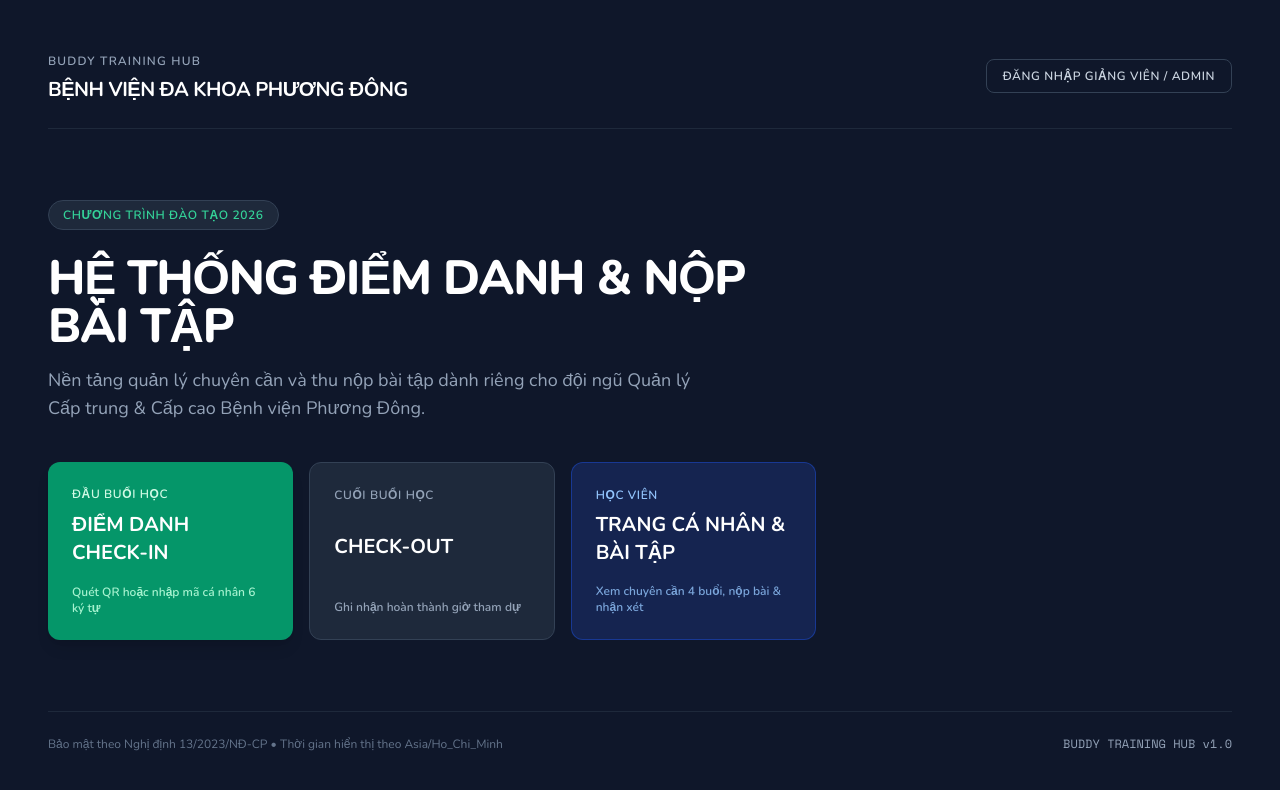
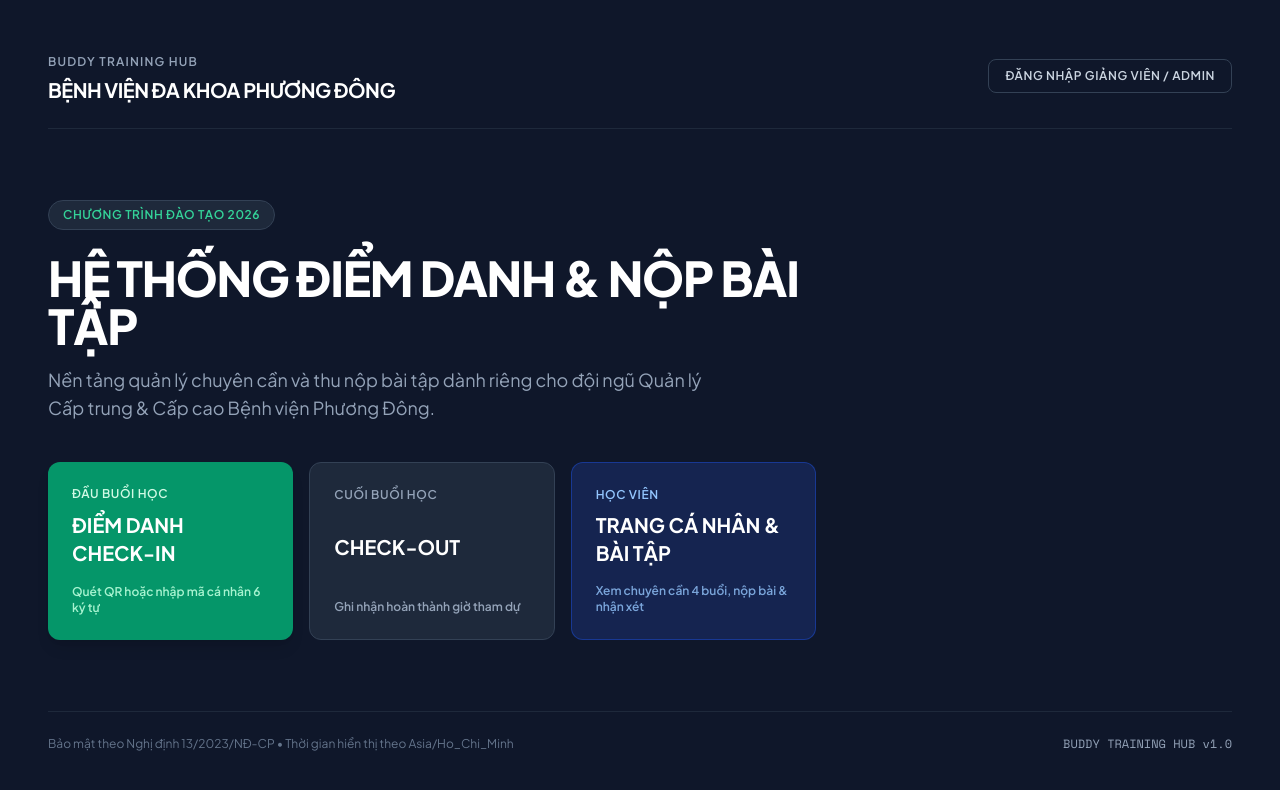
Before and after one commit to toilahieu1106/buddy-training-hub, a Next.js app: page / in a window 1280 px wide. Shown: the top 790 px of the page. Built offline with nearby package versions, Linux system fonts and the light colour scheme.

Commit message:
style: switch typography to Plus Jakarta Sans (exact geometric rounded style of PrepEdu)

```diff
--- a/app/api/admin/reports/export-excel/route.ts
+++ b/app/api/admin/reports/export-excel/route.ts
@@ -8,7 +8,7 @@ const BRAND_PRIMARY = "00685E"; // Xanh Ngọc Bích / Deep Teal Phương Đông
 const BRAND_ACCENT = "004D46";  // Xanh Teal đậm
 const BRAND_LIGHT = "F0F7F6";   // Xanh ngọc rất nhạt xen kẽ
 const BORDER_COLOR = "D0DDD8";
-const FONT_FAMILY = "Nunito";
+const FONT_FAMILY = "Plus Jakarta Sans";
 
 export async function GET(req: NextRequest) {
   try {
--- a/app/layout.tsx
+++ b/app/layout.tsx
@@ -1,11 +1,11 @@
 import type { Metadata } from "next";
-import { Nunito, Space_Mono } from "next/font/google";
+import { Plus_Jakarta_Sans, Space_Mono } from "next/font/google";
 import "./globals.css";
 
-const nunito = Nunito({
-  weight: ["300", "400", "500", "600", "700", "800", "900"],
+const plusJakartaSans = Plus_Jakarta_Sans({
+  weight: ["300", "400", "500", "600", "700", "800"],
   subsets: ["vietnamese", "latin"],
-  variable: "--font-nunito",
+  variable: "--font-plus-jakarta-sans",
   display: "swap",
 });
 
@@ -27,7 +27,7 @@ export default function RootLayout({
   children: React.ReactNode;
 }>) {
   return (
-    <html lang="vi" className={`${nunito.variable} ${spaceMono.variable}`}>
+    <html lang="vi" className={`${plusJakartaSans.variable} ${spaceMono.variable}`}>
       <body className="min-h-screen antialiased text-slate-900 bg-slate-50 font-sans selection:bg-slate-800 selection:text-white">
         {children}
       </body>
--- a/tailwind.config.ts
+++ b/tailwind.config.ts
@@ -9,7 +9,7 @@ const config: Config = {
   theme: {
     extend: {
       fontFamily: {
-        sans: ["var(--font-nunito)", "system-ui", "sans-serif"],
+        sans: ["var(--font-plus-jakarta-sans)", "system-ui", "sans-serif"],
         mono: ["var(--font-space-mono)", "monospace"],
       },
       colors: {
```
